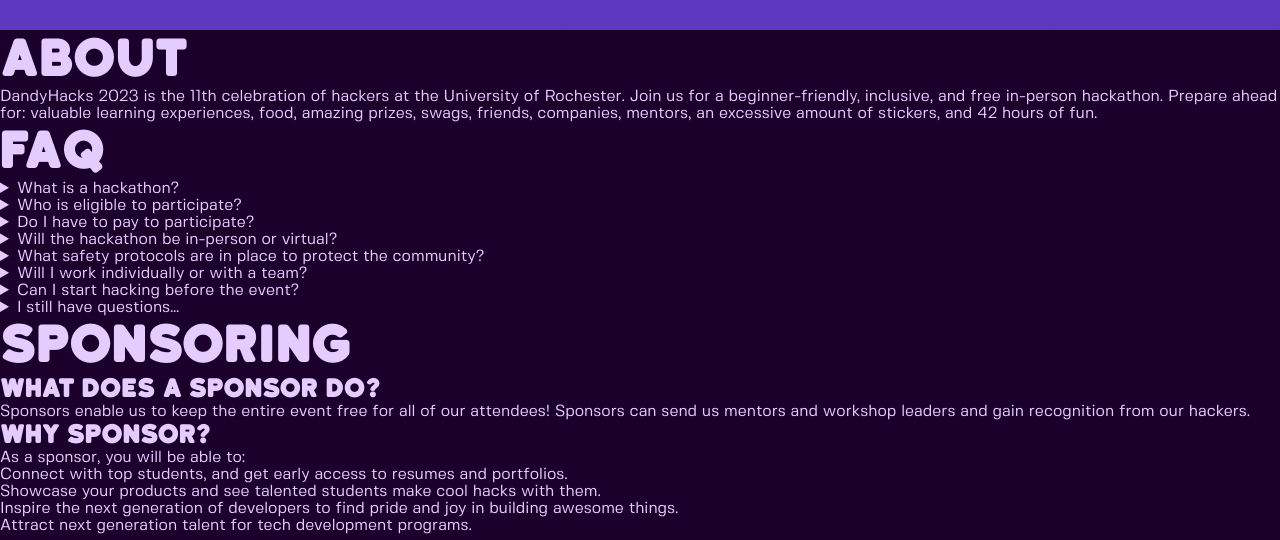
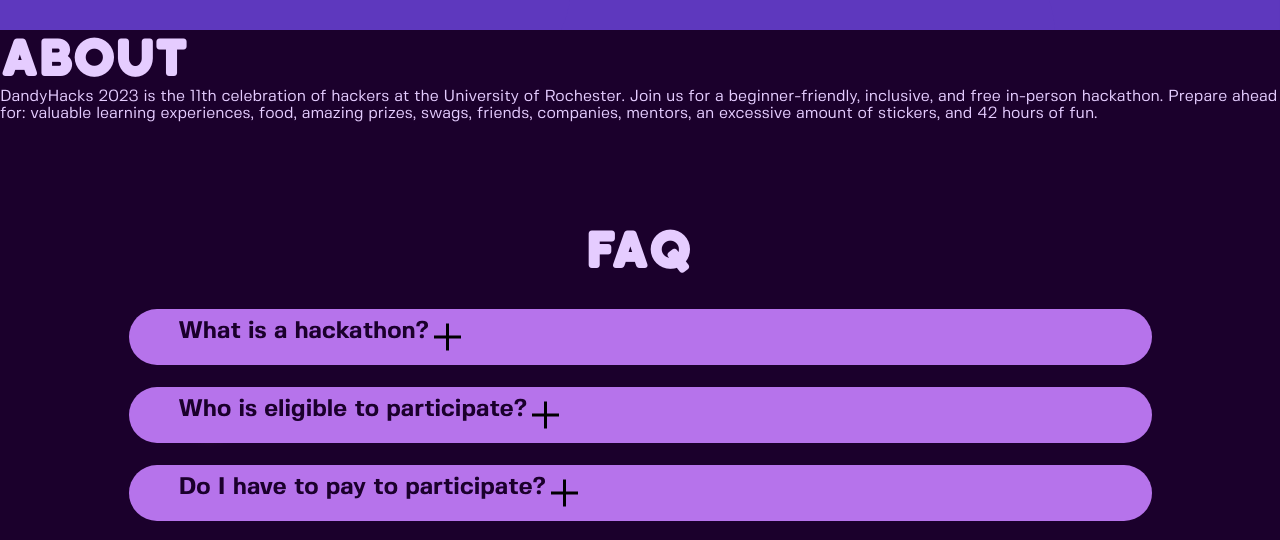
Before and after one commit to cszach/DandyHacks24, a plain HTML site: page index.html in a window 1280 px wide. Shown: the part 770-1310 px from the top of the page. Drawn offline with Linux system fonts and the light colour scheme.

Commit message:
Add FAQs section

```diff
--- a/index.html
+++ b/index.html
@@ -46,7 +46,7 @@
       </div>
     </div>
   </section>
-  <section id="about">
+  <section class="about">
     <div>
       <h2>About</h2>
       <p>
@@ -110,9 +110,9 @@
   <!-- <section>
       <h2>Gallery</h2>
     </section> -->
-  <section id="faq">
+  <section class="faq">
     <h2>FAQ</h2>
-    <div>
+    <div class="buttons">
       <details>
         <summary>What is a hackathon?</summary>
         <p>
@@ -178,7 +178,7 @@
       </details>
     </div>
   </section>
-  <section id="sponsoring">
+  <section class="sponsoring">
     <h2>Sponsoring</h2>
     <div>
       <h3>What does a sponsor do?</h3>
--- a/style.css
+++ b/style.css
@@ -244,12 +244,56 @@
   font-style: italic;
 }
 
+.faq {
+  display: flex;
+  flex-direction: column;
+  align-items: center;
+  padding: 100px 150px;
+  box-sizing: border-box;
+  gap: 13px;
+
+  width: 100%;
+
+  background: url(img/website-bg2.png);
+}
+
 .faq>div {
   display: flex;
+  flex-direction: column;
+  align-items: center;
+  padding: 16px 39px;
+  gap: 22px;
 }
 
-.faq>div>div {
-  flex: 1;
+.faq details {
+  display: flex;
+  flex-direction: row;
+  justify-content: space-between;
+  align-items: center;
+  padding: 10px 50px;
+  gap: 18px;
+
+  width: 923px;
+  font-size: 1.5em;
+
+  color: var(--deep-purple);
+  background: var(--purple);
+  border-radius: 30px;
+
+  transition: height .5s ease-in-out;
+}
+
+.faq details summary::marker {
+  content: "";
+}
+
+.faq details summary::after {
+  content: "";
+  background: url(img/icons/plus.png);
+  width: 36px;
+  height: 36px;
+  justify-self: flex-end;
+  float: right;
 }
 
 footer {
```
Also changed, not shown: img/icons/plus.png (added).
